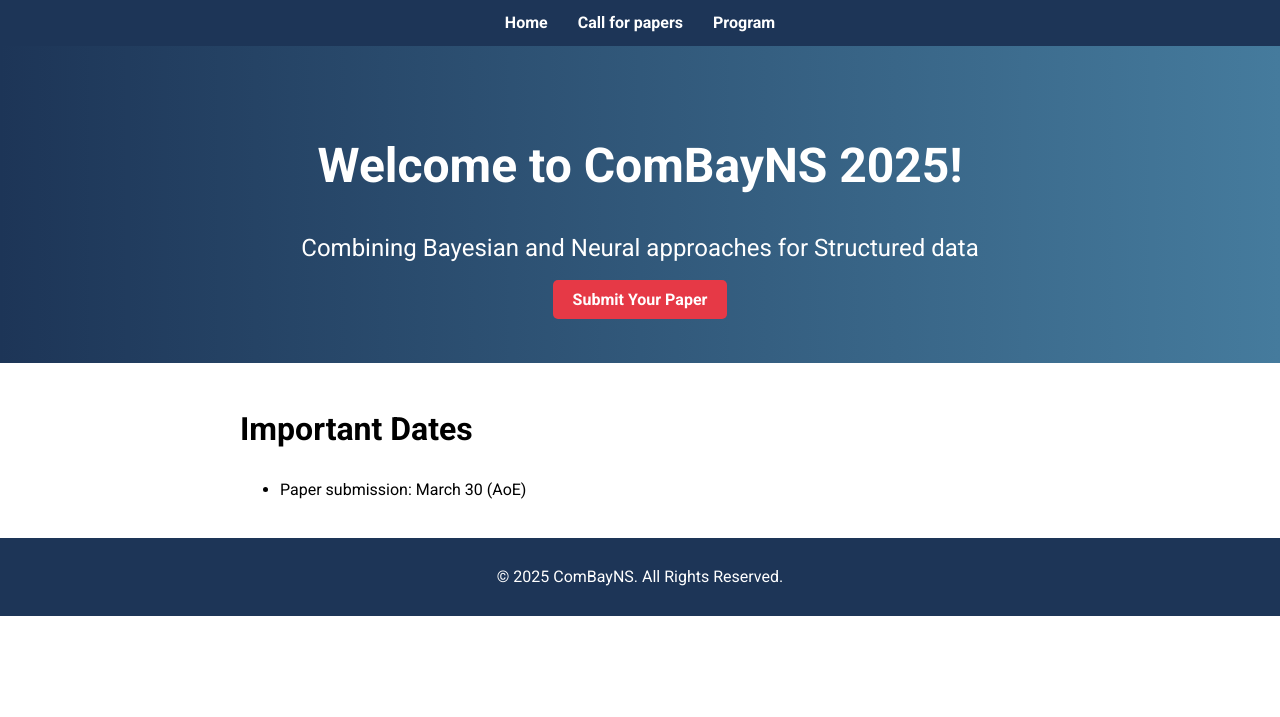
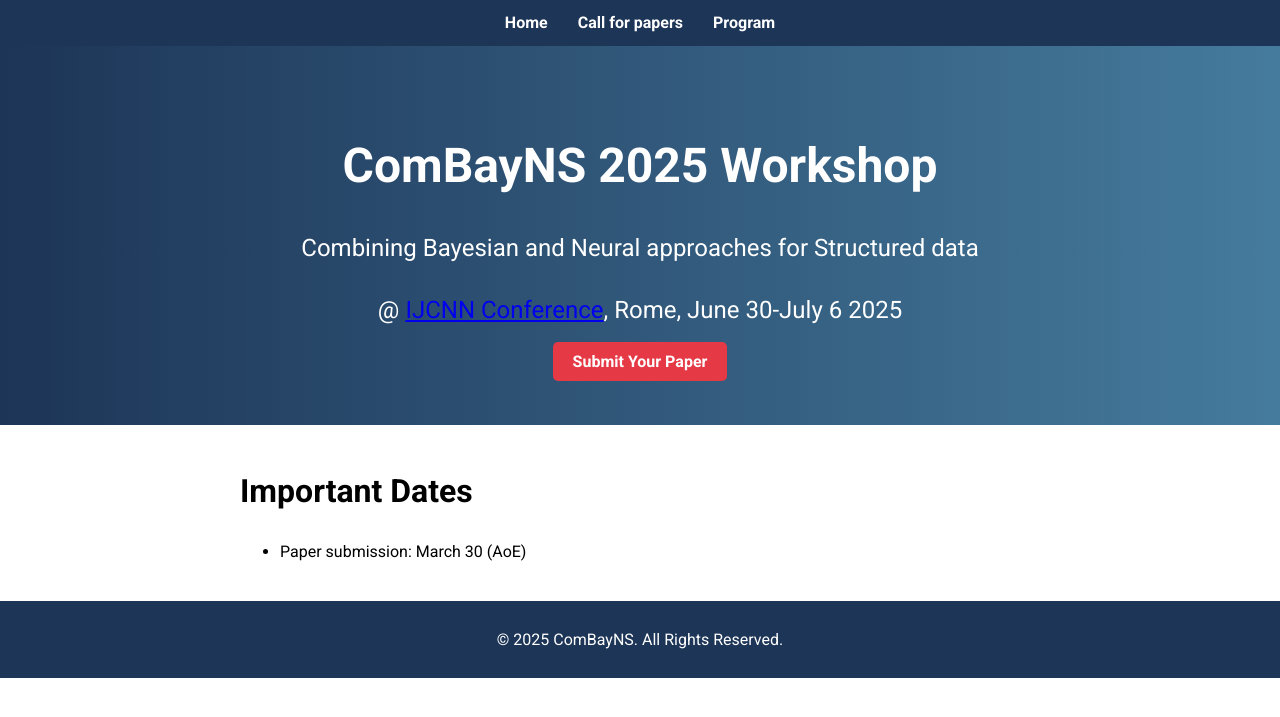
Before and after one commit to combayns2025/combayns2025.github.io, a Jekyll site: the page built from index.md, in a window 1280 px wide. Shown: the top 717 px of the page. Built offline with Jekyll 4.4.1, drawn with Linux system fonts in a browser that asks for light colours.

Commit message:
Update default.html

```diff
--- a/_layouts/default.html
+++ b/_layouts/default.html
@@ -10,8 +10,9 @@
 
   {% if page.title == "Home" %}
     <div class="hero">
-      <h1>Welcome to ComBayNS 2025!</h1>
+      <h1>ComBayNS 2025 Workshop</h1>
       <p>Combining Bayesian and Neural approaches for Structured data</p>
+      <p>@ <a href="https://2025.ijcnn.org/">IJCNN Conference</a>, Rome, June 30-July 6 2025</p>
       <a href="https://cmt3.research.microsoft.com/IJCNN2025/Track/3/Submission/Create" class="cta">Submit Your Paper</a>
     </div>
   {% endif %}
```
